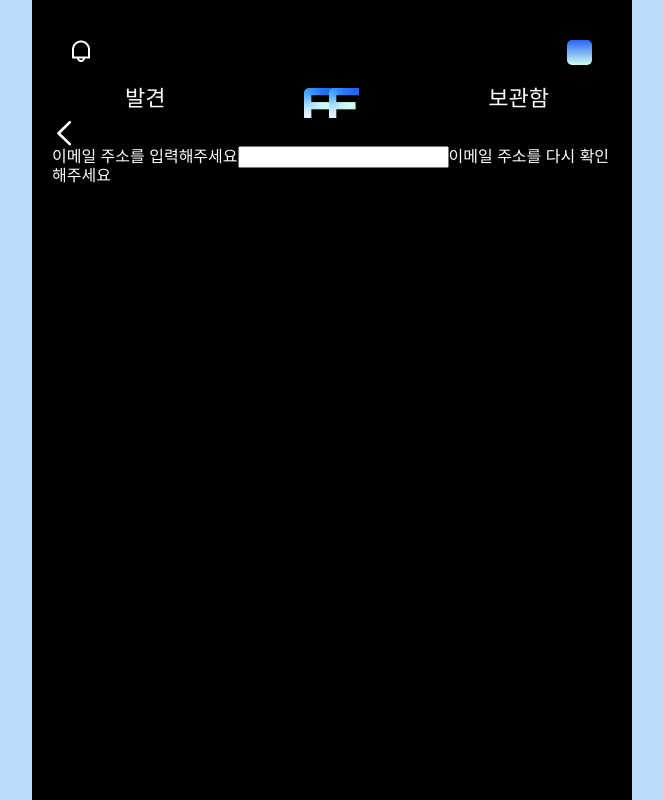
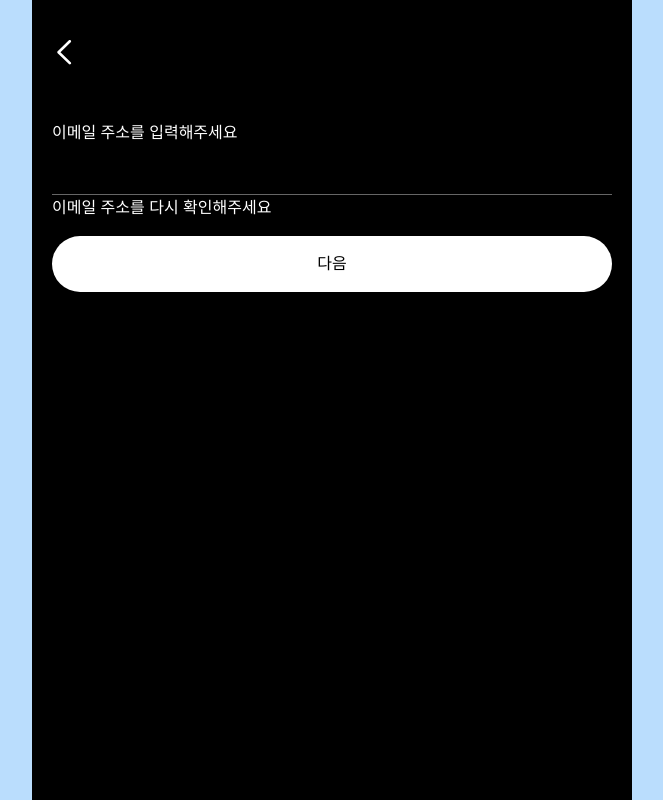
Before and after one commit to a-honey/fiesta-flow-FE, a Next.js app: page /register in a window 1280 px wide. Shown: the whole page, without its empty margins (308-971 px from the left). Built offline with nearby package versions, Linux system fonts and the light colour scheme.

Commit message:
chore: 회원가입 페이지 스타일 추가

```diff
--- /dev/null
+++ b/app/register/index.module.css
@@ -0,0 +1,24 @@
+.container {
+  display: flex;
+  flex-direction: column;
+  gap: 20px;
+}
+
+.item_container {
+  display: flex;
+  position: relative;
+  flex-direction: column;
+  gap: 5px;
+}
+
+.item_container > input {
+  background-color: #000000;
+  color: #ffffff;
+  border: 0;
+  border-bottom: 1px solid rgba(255, 255, 255, 0.4);
+  margin-top: 30px;
+}
+
+.item_container > input::placeholder {
+  color: #ffffff;
+}
--- /dev/null
+++ b/app/register/layout.tsx
@@ -0,0 +1,29 @@
+"use client";
+import Image from "next/image";
+import { useRouter } from "next/navigation";
+import arrow_left from "@/app/assets/arrow_left.svg";
+
+export default function RootLayout({
+  children,
+}: {
+  children: React.ReactNode;
+}) {
+  const router = useRouter();
+
+  const goBack = () => {
+    router.back();
+  };
+
+  return (
+    <section className="bg">
+      <Image
+        src={arrow_left}
+        alt="뒤로가기"
+        onClick={goBack}
+        width={25}
+        height={25}
+      />
+      {children}
+    </section>
+  );
+}
--- a/app/register/page.tsx
+++ b/app/register/page.tsx
@@ -1,7 +1,6 @@
 "use client";
-import Image from "next/image";
 import React, { useState } from "react";
-import arrow_left from "@/app/assets/arrow_left.svg";
+import styles from "./index.module.css";
 
 function RegisterPage() {
   const [registerFormBody, setRegisterFormBody] = useState({
@@ -12,12 +11,12 @@ function RegisterPage() {
   });
 
   return (
-    <>
-      <Image src={arrow_left} alt="Fiesta Flow logo" width={25} height={25} />
-      <form>
+    <form className={styles.container}>
+      <div className={styles.item_container}>
         <label>이메일 주소를 입력해주세요</label>
         <input type="text" />
         <span>이메일 주소를 다시 확인해주세요</span>
+      </div>
       {registerFormBody.email && (
         <>
           <label>비밀번호를 입력해주세요</label>
@@ -33,9 +32,8 @@ function RegisterPage() {
           <input type="text" placeholder="이름" />
         </>
       )}
+      <button className="white_button">다음</button>
     </form>
-      <button>다음</button>
-    </>
   );
 }
 
```
Lines whose indentation alone changed are shown as unchanged.
